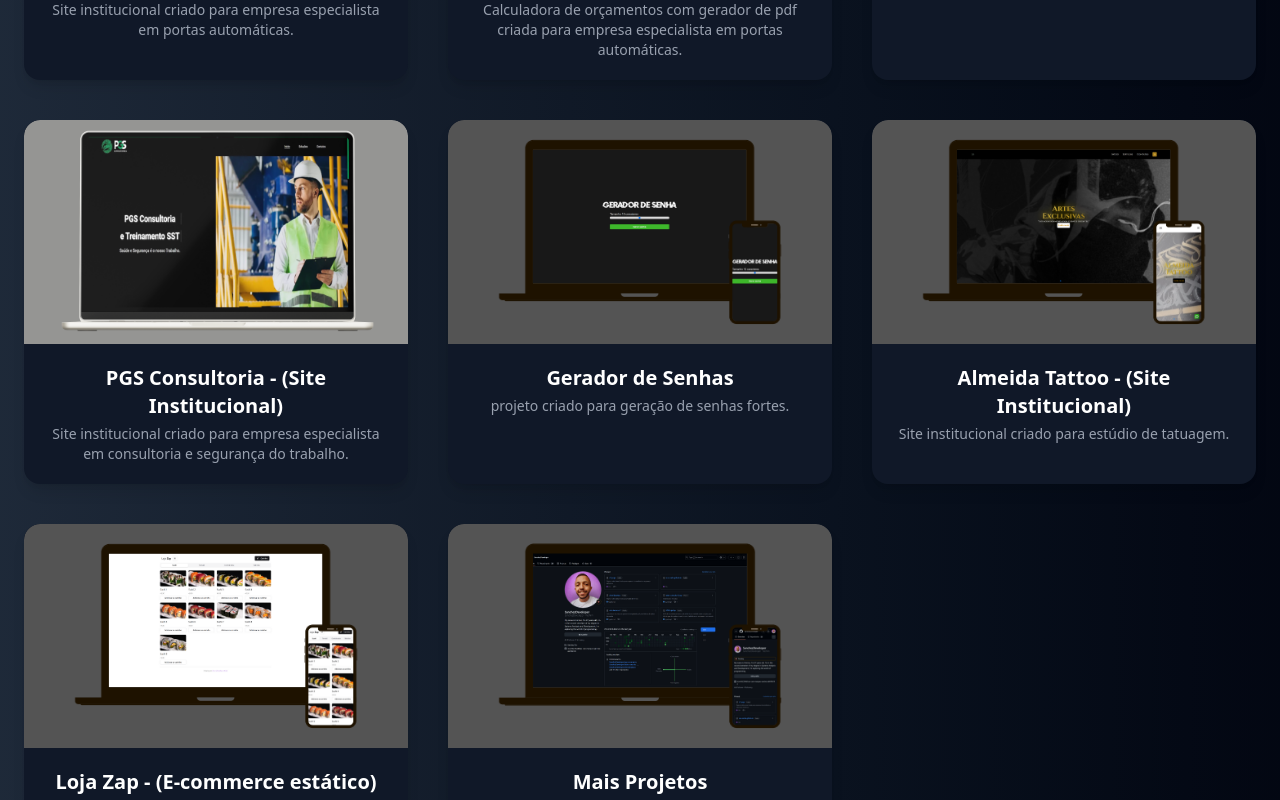
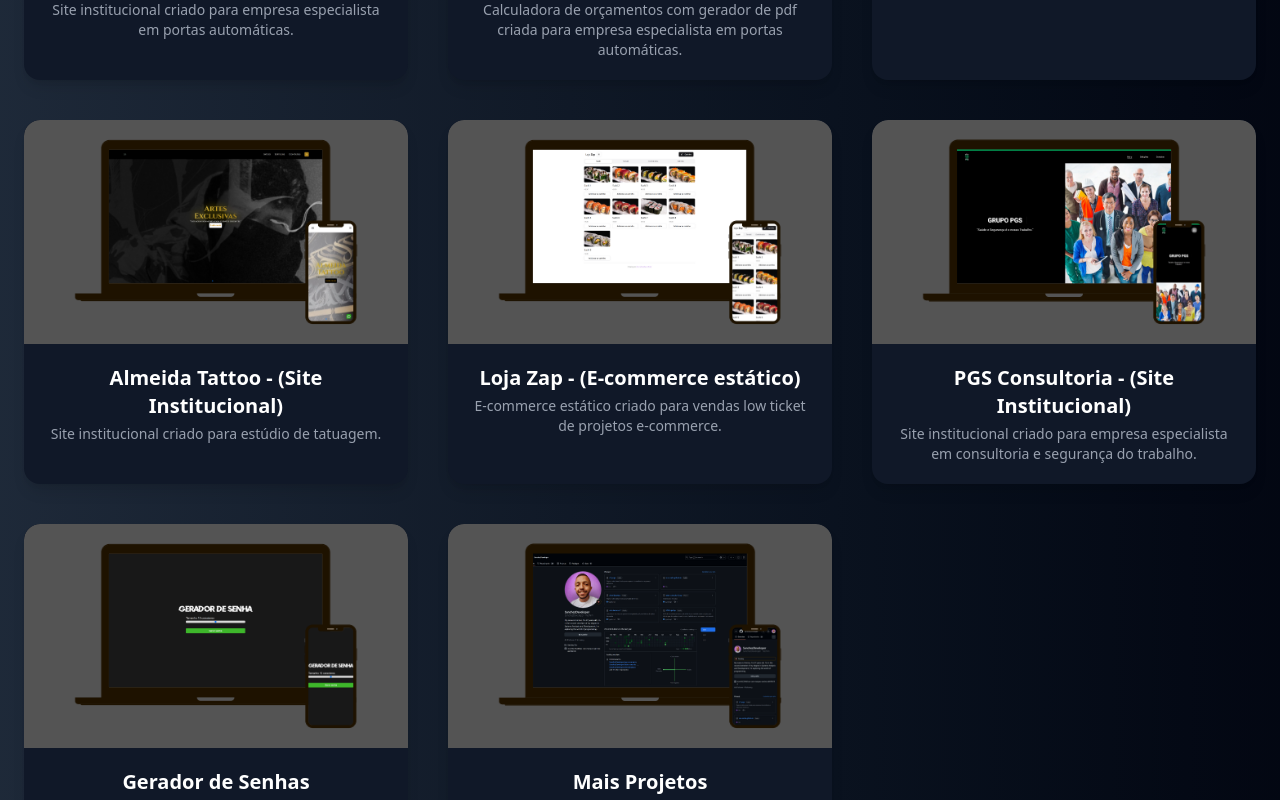
Before and after one commit to SanchezDeveloper/meu-portfolio, a Next.js app: page / in a window 1280 px wide. Shown: the part 2900-3700 px from the top of the page. Built offline with nearby package versions, Linux system fonts and the light colour scheme.

Commit message:
fine adjustment

```diff
--- a/public/data/projects.json
+++ b/public/data/projects.json
@@ -18,18 +18,6 @@
       "link": "https://teste-consulta-coop.vercel.app/"
     },
     {
-      "image": "/assets/images/proje-pgs-consultoria.png",
-      "title": "PGS Consultoria - (Site Institucional)",
-      "description": "Site institucional criado para empresa especialista em consultoria e segurança do trabalho.",
-      "link": "https://pgsconsultoriasst.com.br"
-    },
-    {
-      "image": "/assets/images/proje-gerador.png",
-      "title": "Gerador de Senhas",
-      "description": "projeto criado para geração de senhas fortes.",
-      "link": "https://sanchezdeveloper.github.io/sua-senha.github.io/"
-    },
-    {
         "image": "/assets/images/proje-almeida.png",
         "title": "Almeida Tattoo - (Site Institucional)",
         "description": "Site institucional criado para estúdio de tatuagem.",
@@ -42,6 +30,18 @@
         "link": "https://mvp-loja-zap.vercel.app/"
     },
     {
+      "image": "/assets/images/proje-pgs-consultoria.png",
+      "title": "PGS Consultoria - (Site Institucional)",
+      "description": "Site institucional criado para empresa especialista em consultoria e segurança do trabalho.",
+      "link": "https://pgsconsultoriasst.com.br"
+    },
+    {
+      "image": "/assets/images/proje-gerador.png",
+      "title": "Gerador de Senhas",
+      "description": "Projeto criado para geração de senhas fortes.",
+      "link": "https://sanchezdeveloper.github.io/sua-senha.github.io/"
+    },
+    {
         "image": "/assets/images/more-proje.png",
         "title": "Mais Projetos",
         "description": "Veja todos os meus projetos em meu perfil do GitHub.",
--- a/src/components/about-section.tsx
+++ b/src/components/about-section.tsx
@@ -47,7 +47,7 @@
         </ElectricBorder>
         <motion.div
           initial={{ opacity: 0, x: 50 }}
-          whileInView={{ opacity: 1, x: 0 }}
+          whileInView={window.innerWidth > 640 ? { opacity: 1, x: 0 } : {}}
           transition={{ duration: 0.6 }}
           className="flex-1"
         >
--- a/src/components/contact-section.tsx
+++ b/src/components/contact-section.tsx
@@ -44,7 +44,7 @@
     >
       <motion.div
         initial={{ opacity: 0, y: 50 }}
-        whileInView={{ opacity: 1, y: 0 }}
+        whileInView={window.innerWidth > 640 ? { opacity: 1, y: 0 } : {}}
         transition={{ duration: 0.6 }}
         className=" mx-auto text-center"
       >
--- a/src/components/home-section.tsx
+++ b/src/components/home-section.tsx
@@ -18,9 +18,10 @@
     >
       <motion.div
         initial={{ opacity: 0, y: 30 }}
-        whileInView={{ opacity: 1, y: 0 }}
+        whileInView={window.innerWidth > 640 ? { opacity: 1, y: 0 } : {}}
         transition={{ duration: 0.6 }}
-       className="ml-0 md:ml-10 md:text-left z-10">
+        className="ml-0 md:ml-10 md:text-left z-10"
+      >
         <div className="mb-6">
           <h1 className="text-3xl md:text-5xl font-bold mb-4 drop-shadow-lg flex flex-col min-[379px]:flex-row">
             Olá, eu sou <code>&nbsp;</code>
--- a/src/components/portfolio-showcase.tsx
+++ b/src/components/portfolio-showcase.tsx
@@ -26,7 +26,7 @@
     <section id="projects" className="py-24 text-white relative overflow-hidden">
       <motion.div
         initial={{ opacity: 0, y: 30 }}
-        whileInView={{ opacity: 1, y: 0 }}
+        whileInView={window.innerWidth > 640 ? { opacity: 1, y: 0 } : {}}
         transition={{ duration: 0.6 }}
         className="container mx-auto px-6">
         <h2 className="text-3xl md:text-3xl font-bold text-center mb-16">
--- a/src/components/stack-section.tsx
+++ b/src/components/stack-section.tsx
@@ -29,7 +29,7 @@
     >
       <motion.div
         initial={{ opacity: 0, x: -50 }}
-        whileInView={{ opacity: 1, x: 0 }}
+        whileInView={window.innerWidth > 640 ? { opacity: 1, x: 0 } : {}}
         transition={{ duration: 0.8 }}
         className="max-w-11/12 w-full h-full overflow-y-auto scrollbar-none mx-auto pt-32"
       >
```
Also changed, not shown: public/assets/images/proje-pgs-consultoria.png.
